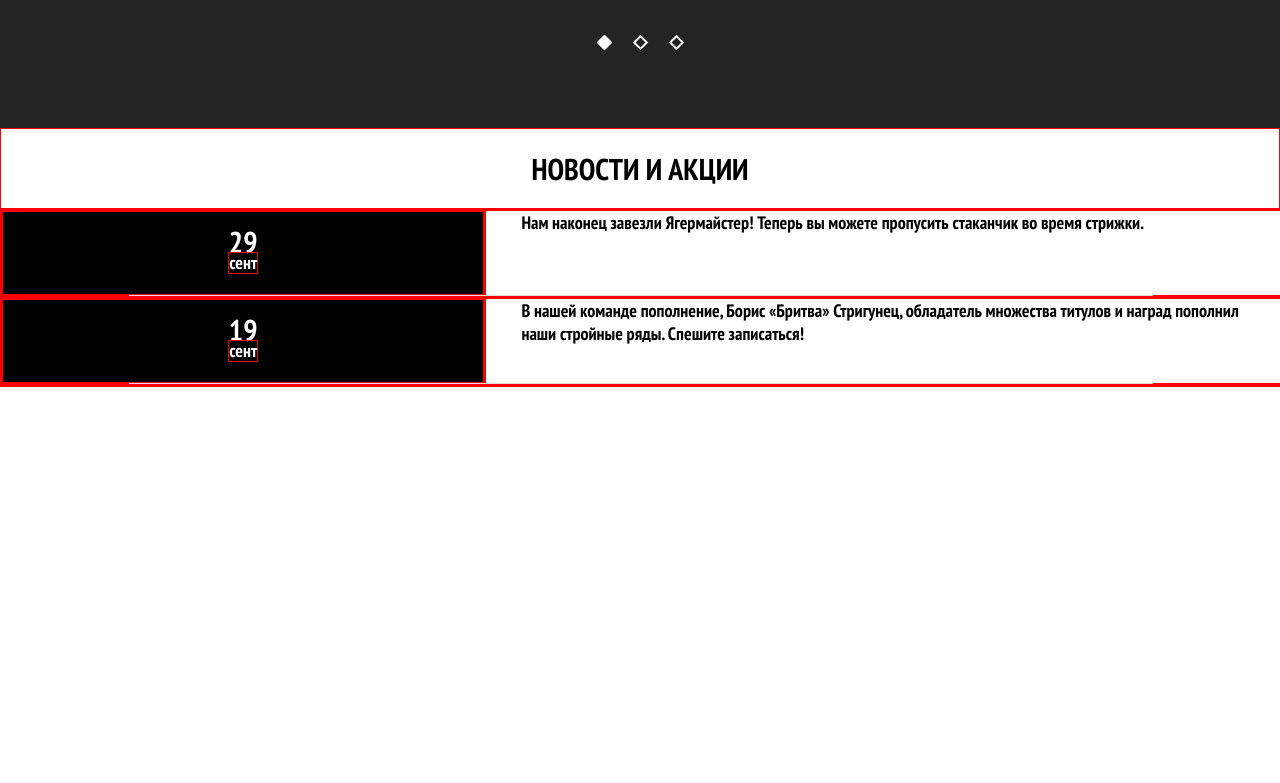
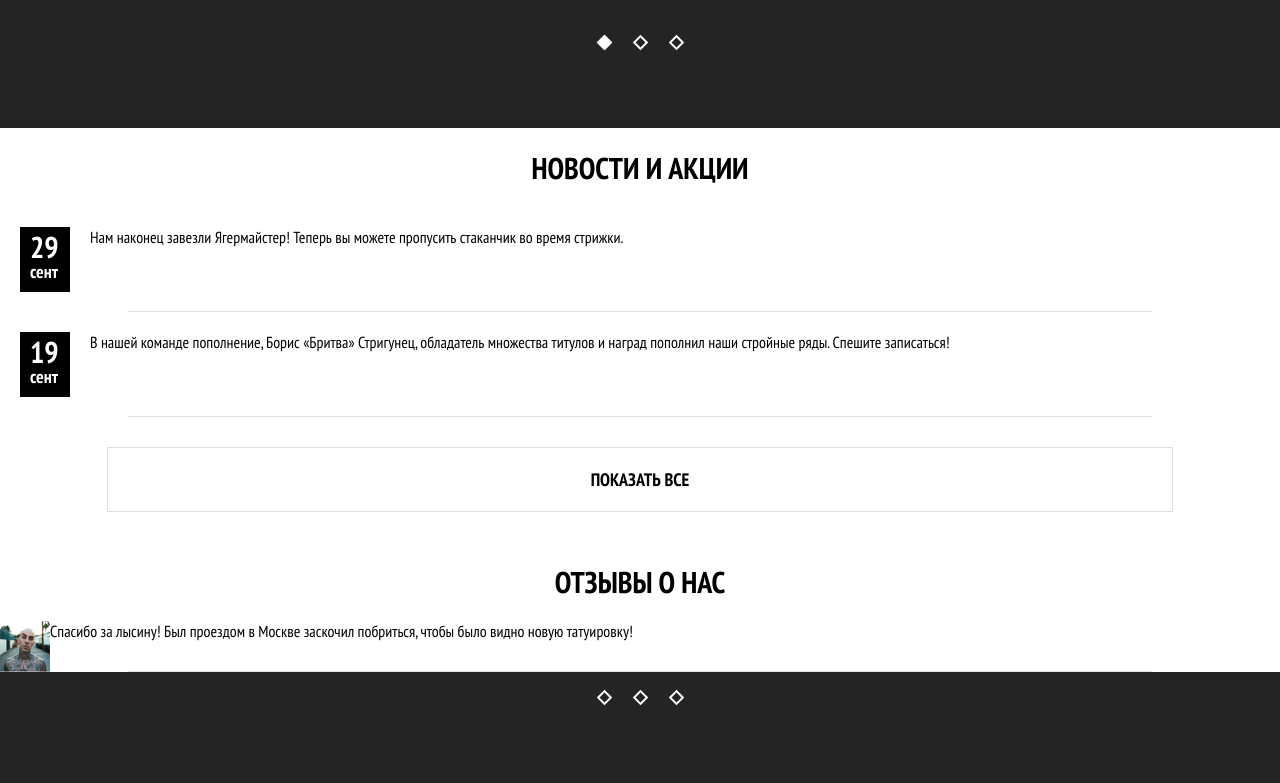
Before and after one commit to peelbrown/barbershop, a website: page src/index.html in a window 1280 px wide. Shown: the part 1049-1832 px from the top of the page. Before the commit the page ends 1436 px from the top, so only its background shows below. Drawn offline with nearby package versions, Linux system fonts and the light colour scheme; files that its build step writes are made by us from their sources.

Commit message:
complete news section, start working on feedbacks

```diff
--- a/src/index.html
+++ b/src/index.html
@@ -134,14 +134,14 @@
                         В нашей команде пополнение, Борис «Бритва» Стригунец, обладатель множества титулов и наград пополнил наши стройные ряды. Спешите записаться!
                     </p>
                 </div>
-                <div class="btn btn--light show-all"></div>
+                <div class="btn btn--light show-all">показать все</div>
             </section>
-            <!-- <section class="feedbacks">
+            <section class="feedbacks">
                 <h2 class="h2 feedbacks__header">
                     отзывы о нас
                 </h2>
                 <div class="feedbackItem item">
-                    <img src="item__image" alt="item__image">
+                    <img src="./img/barker.png" alt="item__image">
                     <p class="p feedbackItem__text">
                         Спасибо за лысину! Был проездом в Москве заскочил побриться, чтобы было видно новую татуировку!
                     </p>
@@ -151,7 +151,7 @@
                     <div class="switcher switcher--2"></div>
                     <div class="switcher switcher--3"></div>
                 </div>
-            </section> -->
+            </section>
 
         <!-- </div> -->
     </main>
--- a/src/less/global.less
+++ b/src/less/global.less
@@ -25,6 +25,14 @@ h2 {
 
 }
 
-.item:last-child::before {
-    display: none;
+
+.btn {
+    font-size: 18px;
+    font-weight: 700;
+    text-transform: uppercase;
+    padding: 20px;
+    width: 80%;
+    border: 1px solid #E5DDD5;
+    text-align: center;
+    margin: 30px auto;
 }
--- a/src/less/news.less
+++ b/src/less/news.less
@@ -1,47 +1,33 @@
 .news {
-    position: relative;
 
-    h2 {
-        z-index: 100;
-    }
+    // ДЛЯ ДЕКОРАТИВНЫХ ЦЕЛЕЙ
+    // position: relative;
 
     .item {
 
+        padding: 20px;
+        box-sizing: border-box;
 
         .date {
+            font-size: 30px;
+            font-weight: bold;
+            color: #ffffff;
+            background: #000;
+            line-height: 1.25rem;
 
-            // padding: 20px;
-            width: 40%;
+            width: 30px;
+            padding: 10px;
+            height: fit-content;
 
-            p {
-                display: flex;
-                flex-direction: column;
-                justify-content: flex-start;
-                align-items: center;
-                margin: 0 auto;
-
-                padding: 20px;
-                background: #000;
-                color: #fff;
-                font-size: 30px;
-                font-weight: 700;
-                line-height: 1.25rem;
-
-                span {
-                    font-size: 18px;
-                }
+            span {
+                font-size: 18px;
             }
         }
 
         &__text {
-            width: 60%;
-            font-size: 18px;
-            font-weight: 700;
-            padding: 0 35px;
+            padding: 0 20px;
         }
     }
-
-    * {border: 1px solid red}
 }
 
 // ЕСЛИ РАСКОМЕНТИРОВАТЬ, ТО ДОБАВЛЯЕТСЯ ГОРИЗОНТАЛЬНОЕ ПРОКРУЧИВАНИЕ
```
